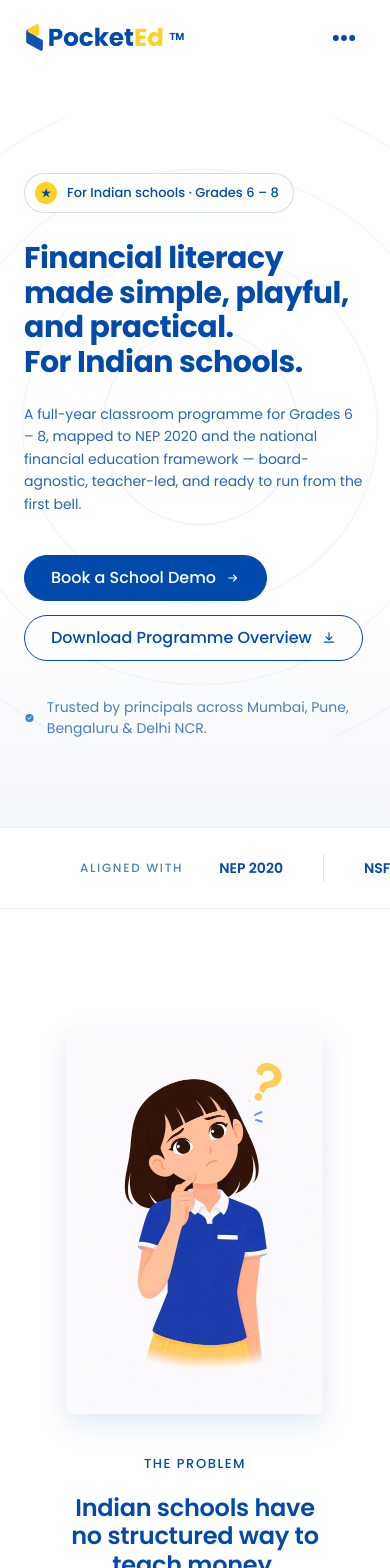
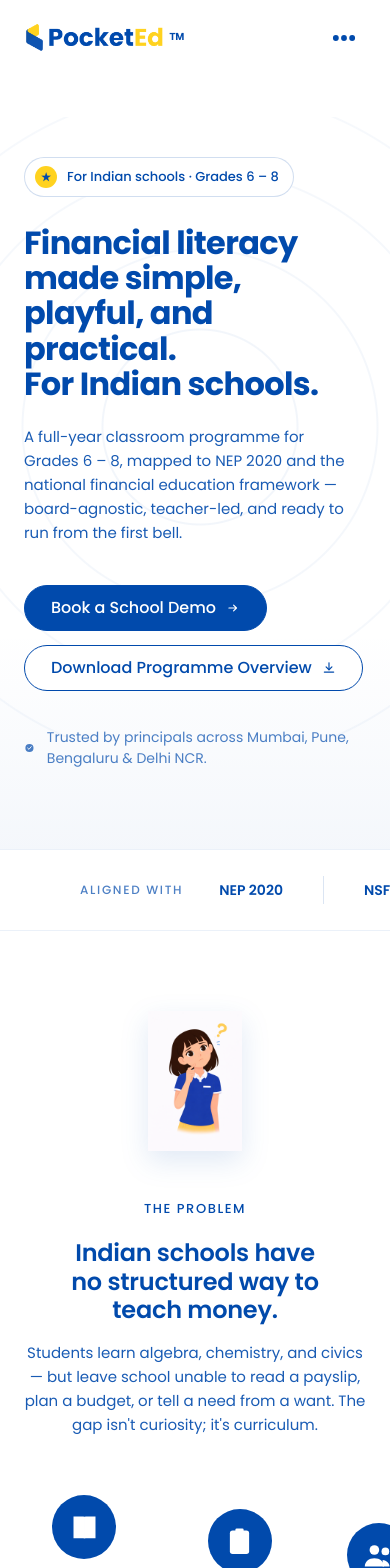
Before and after one commit to pocketed26-ops/final-web, a Next.js app: page / in a window 390 px wide. Shown: the top 1568 px of the page. Built offline with nearby package versions, Linux system fonts and the light colour scheme.

Commit message:
desktop view

```diff
--- a/app/globals.css
+++ b/app/globals.css
@@ -337,86 +337,86 @@ html.no-scrollbar *::-webkit-scrollbar-corner {
     padding-right: 24px !important;
   }
 
-  /* Specific Responsive Grid Fixes */
-  .responsive-landing .responsive-grid,
-  .responsive-landing .footer-grid,
-  .responsive-landing .testimonial-grid {
+  /* Best-in-Class Mobile Components */
+  .responsive-landing .responsive-grid {
     display: flex !important;
     flex-direction: column !important;
     align-items: center !important;
-    gap: 40px !important;
+    gap: 48px !important;
     text-align: center !important;
   }
 
-  .responsive-landing .testimonial-grid div {
-    justify-content: center !important;
-    margin: 0 auto !important;
+  /* Guru Switcher - Horizontal Scroll on Mobile */
+  .responsive-landing .mobile-pills-row {
+    scrollbar-width: none;
+  }
+  .responsive-landing .mobile-pills-row::-webkit-scrollbar {
+    display: none;
   }
 
-  .responsive-landing .responsive-grid > div {
+  /* CTA Buttons - Full Width Stacking */
+  .responsive-landing .cta-button-group {
+    display: flex !important;
+    flex-direction: column !important;
     width: 100% !important;
-    max-width: 100% !important;
-    padding: 0 !important;
-    margin: 0 !important;
+    gap: 12px !important;
+  }
+  .responsive-landing .cta-button-group > button,
+  .responsive-landing .cta-button-group > a {
+    width: 100% !important;
+    justify-content: center !important;
   }
 
-  /* Ensure characters/images inside stacked grids don't explode in size */
-  .responsive-landing .responsive-grid img,
-  .responsive-landing .responsive-grid [style*="height"] {
-    margin: 0 auto !important;
-    max-width: 75% !important;
-    height: auto !important;
+  /* Methodology Guru Polish */
+  .responsive-landing #gurus .responsive-grid > div:first-child {
+    max-width: 320px !important;
+    margin-bottom: 20px !important;
   }
 
-  /* Reset any grid forced to horizontal scroll by earlier broad rules */
-  .responsive-landing div[style*="repeat"] {
-    display: flex !important;
-    flex-direction: column !important;
-    gap: 32px !important;
-  }
-
-  /* Standard Typographic Scaling for Professional Look */
+  /* Typography Refinement */
   .responsive-landing h1 {
-    font-size: 30px !important;
-    line-height: 1.15 !important;
-    text-wrap: balance !important;
+    font-size: 32px !important;
+    line-height: 1.1 !important;
+    letter-spacing: -0.02em !important;
   }
 
   .responsive-landing h2 {
     font-size: 24px !important;
     line-height: 1.2 !important;
     margin-bottom: 16px !important;
+    letter-spacing: -0.01em !important;
   }
 
-  .responsive-landing h3 {
-    font-size: 19px !important;
+  .responsive-landing p {
+    font-size: 15px !important;
+    line-height: 1.6 !important;
+    opacity: 0.9 !important;
   }
 
-  .responsive-landing .testimonial-quote-mark {
-    font-size: 64px !important;
-    line-height: 1 !important;
-    margin-bottom: 0 !important;
+  /* Section Spacing */
+  .responsive-landing section {
+    padding-top: 80px !important;
+    padding-bottom: 80px !important;
   }
 
-  .responsive-landing p,
-  .responsive-landing [style*="fontSize: 18"],
-  .responsive-landing [style*="fontSize: 16"] {
-    font-size: 14px !important;
-    line-height: 1.6 !important;
-    opacity: 0.85 !important;
+  /* Footer Polish */
+  .responsive-landing .footer-grid {
+    display: flex !important;
+    flex-direction: column !important;
+    align-items: center !important;
+    text-align: center !important;
+    gap: 48px !important;
+  }
+  .responsive-landing .footer-grid > div {
+    display: flex !important;
+    flex-direction: column !important;
+    align-items: center !important;
   }
 
-  /* Footer adjustments */
-  .responsive-landing footer > div > div {
-    display: flex !important;
-    flex-direction: column !important;
-    gap: 32px !important;
-  }
-
-  /* Scale the Hero mockup slightly */
+  /* Hero Mockup Balance */
   .responsive-landing [data-screen-label="01 Hero"] > div > div:nth-child(2) {
-    transform: scale(0.85);
-    transform-origin: top center;
-    margin-bottom: -15%;
+    transform: scale(0.9) !important;
+    margin-top: 20px !important;
+    margin-bottom: -10% !important;
   }
 }
```
